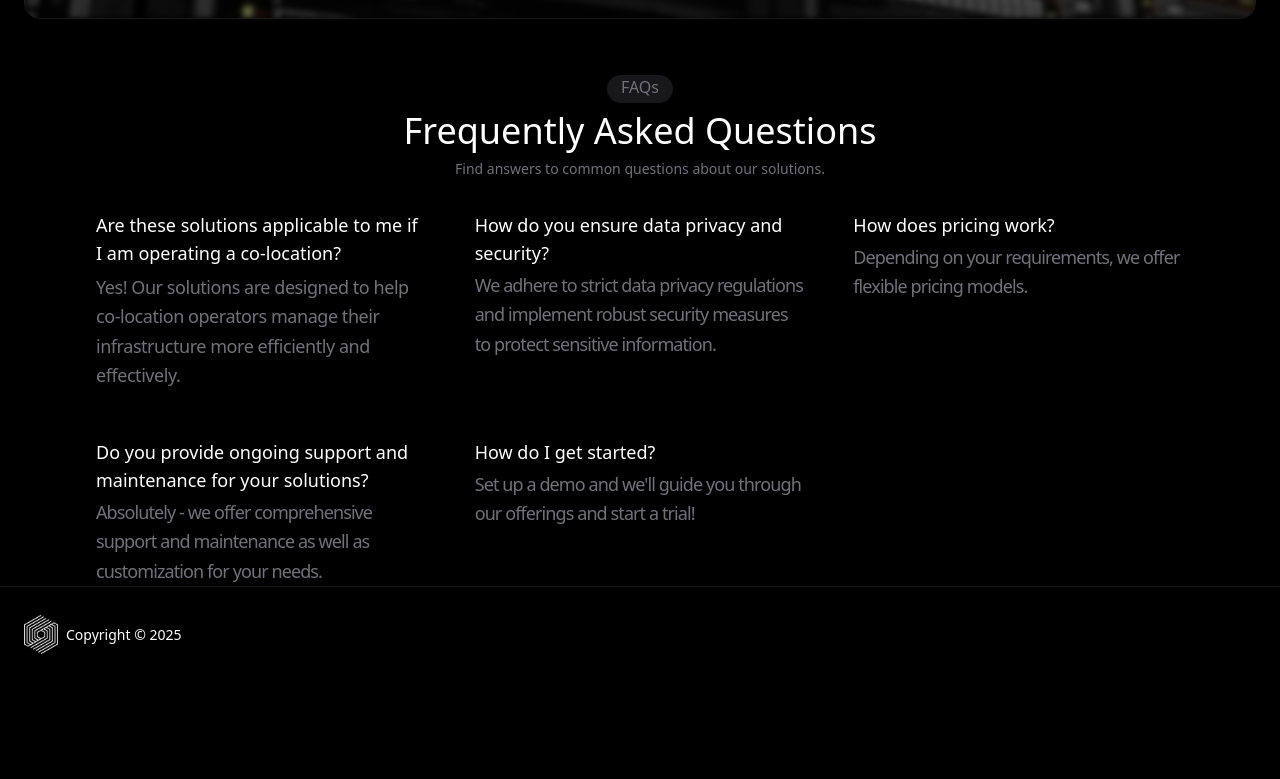
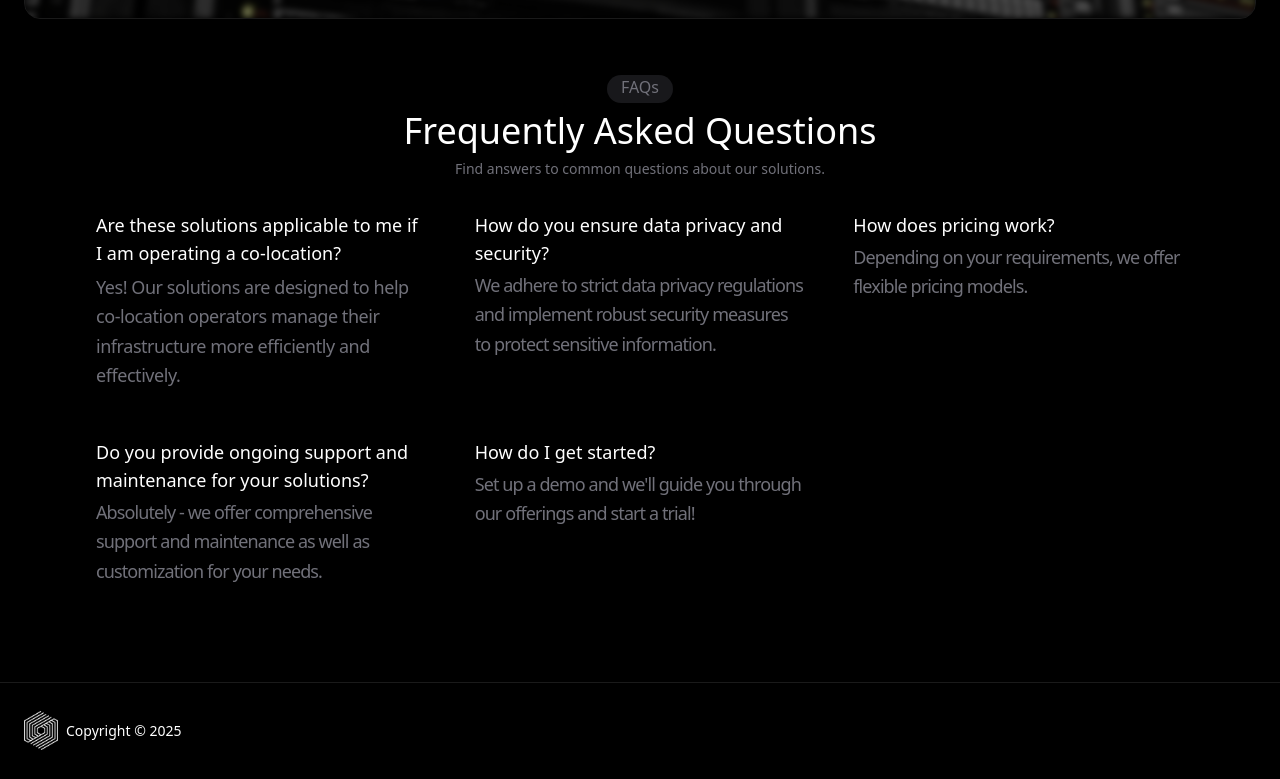
Before and after one commit to Aryan110303/BeyondChats-Assignment, a React (Vite) app: page / in a window 1280 px wide. Shown: the part 4910-5689 px from the top of the page. Before the commit the page ends 5593 px from the top, so only its background shows below. Built offline with nearby package versions, Linux system fonts and the light colour scheme.

Commit message:
Footer Fix

```diff
--- a/src/components/Footer.jsx
+++ b/src/components/Footer.jsx
@@ -3,7 +3,7 @@ import logo from '../assets/logo.jpg'
 
 function Footer() {
   return (
-    <footer className=' border-t border-border mt-22'>
+    <footer className='border-t border-border mt-24'>
         <div className='container flex flex-col items-center justify-between gap-4 py-10 md:h-24 md:flex-row md:py-0 mx-auto px-6'>
             <div className='flex flex-col items-center gap-4 md:flex-row md:px-0 px-8 md:gap-2'>
                 <img src={logo} alt="" width={34} height={36}/>
```
